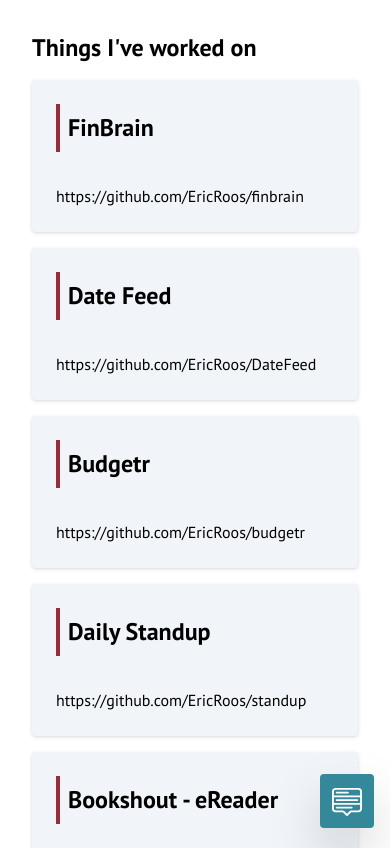
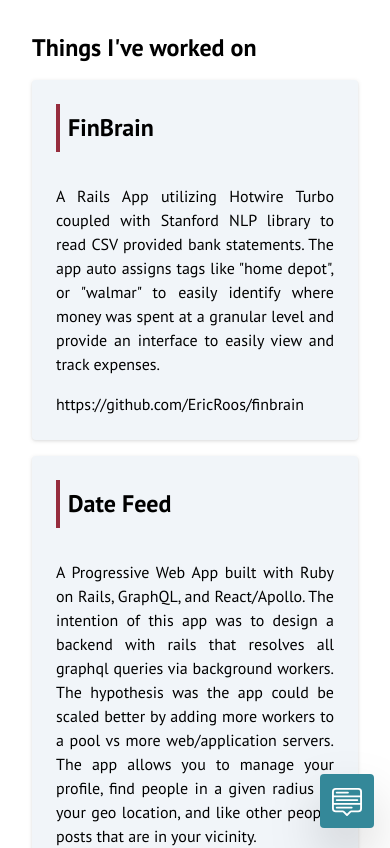
Before and after one commit to EricRoos/ericroosdeveloper-www, a React (Create React App) app: page /portfolio in a window 390 px wide. Shown: the top 848 px of the page. Built offline with nearby package versions, Linux system fonts and the light colour scheme.

Commit message:
update title

```diff
--- a/public/index.html
+++ b/public/index.html
@@ -24,7 +24,7 @@
       work correctly both with client-side routing and a non-root public URL.
       Learn how to configure a non-root public URL by running `npm run build`.
     -->
-    <title>React App</title>
+    <title>Eric Roos - Developer</title>
     <link rel="preconnect" href="https://fonts.googleapis.com">
 <link rel="preconnect" href="https://fonts.gstatic.com" crossorigin>
 <link href="https://fonts.googleapis.com/css2?family=PT+Sans:ital,wght@0,400;0,700;1,400;1,700&display=swap" rel="stylesheet">
--- a/src/Portfolio/index.js
+++ b/src/Portfolio/index.js
@@ -7,7 +7,7 @@ function Project({title, description, link}){
   return (
     <div className='flex flex-col bg-light-gray dark:bg-black dark:text-light-gray p-6 rounded drop-shadow gap-4'>
       <Heading>{title}</Heading>
-      <p className='hidden md:block'>
+      <p className=''>
         { description }
       </p>
      { !!link && (
```
Also changed, not shown: 1 other file (tests, documents, lock files or other folders).
